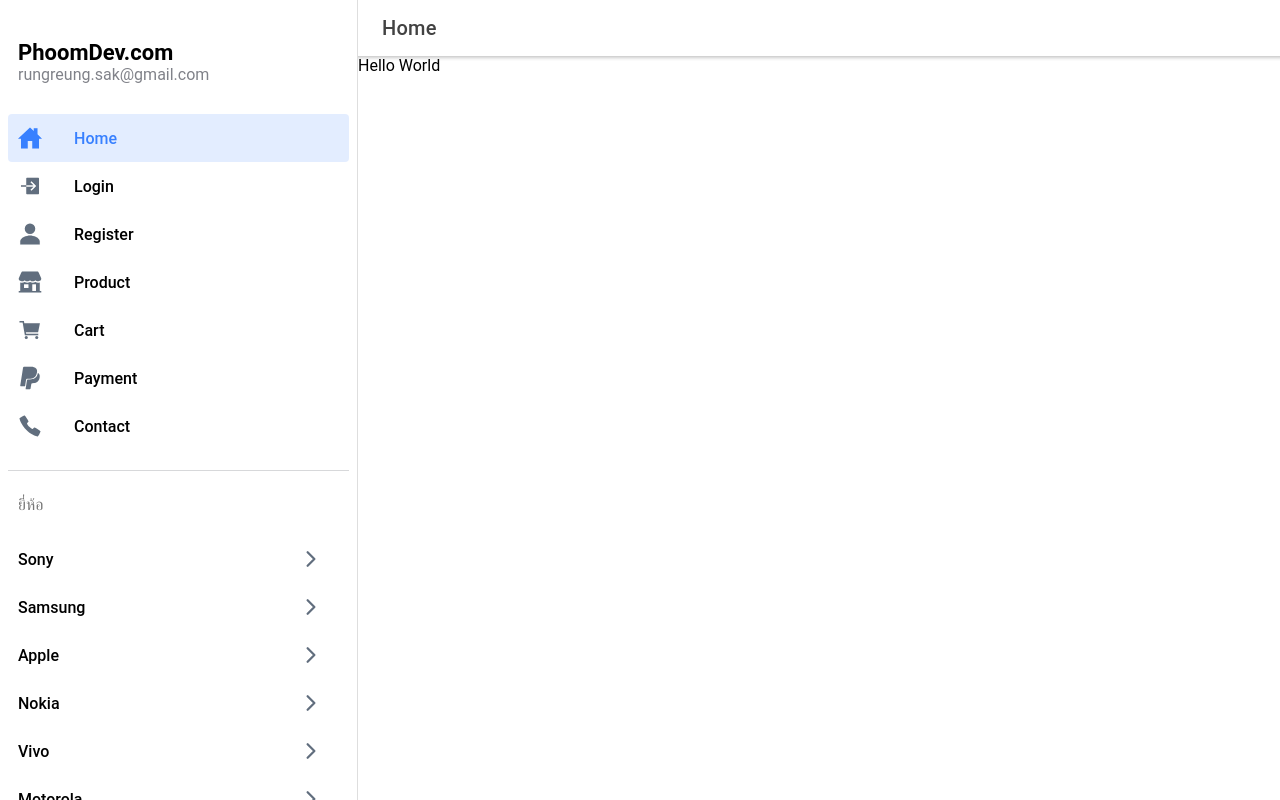
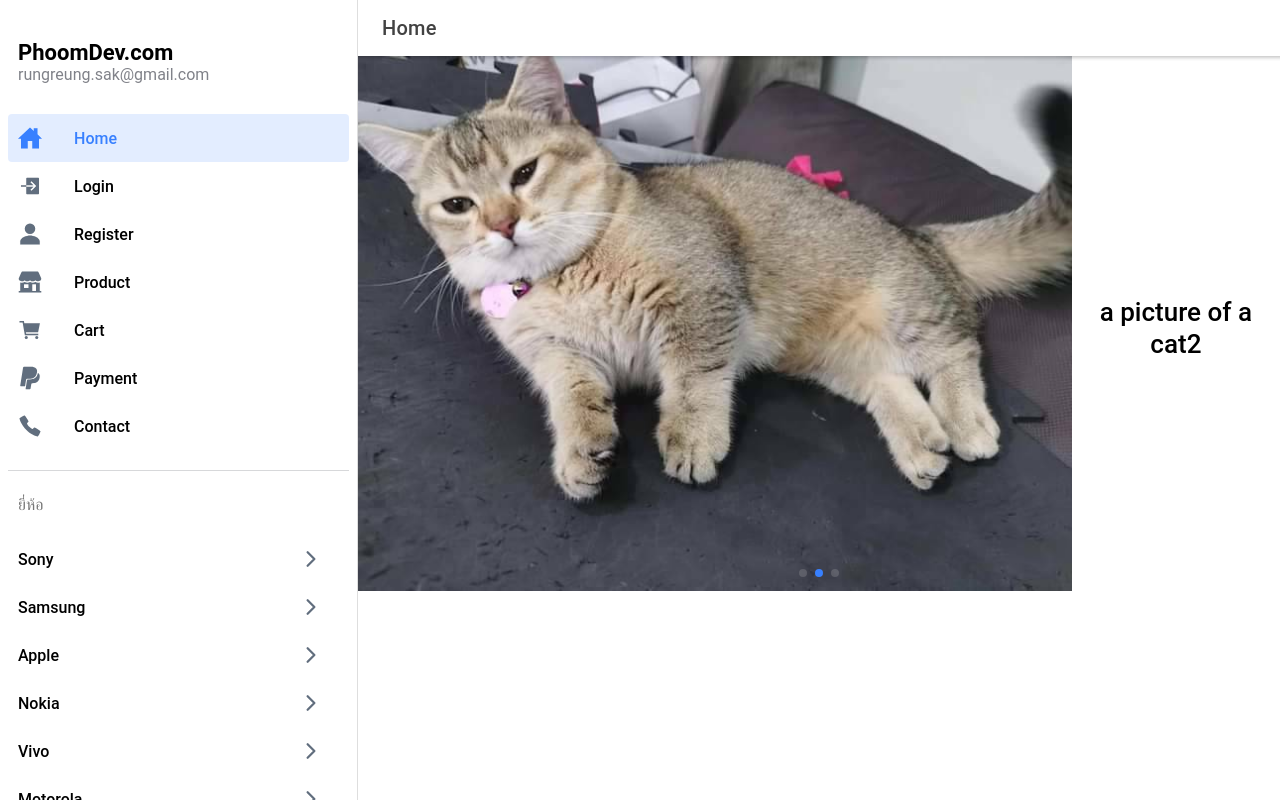
Before and after one commit to rungreung/ion-phoom, a React (Create React App) app: page /home in a window 1280 px wide. Built offline with nearby package versions, Linux system fonts and the light colour scheme.

Commit message:
add sildes

```diff
--- /dev/null
+++ b/src/components/Slides.tsx
@@ -0,0 +1,33 @@
+import React from "react";
+import { IonSlides, IonSlide, IonContent, IonImg } from "@ionic/react";
+
+// Optional parameters to pass to the swiper instance.
+// See http://idangero.us/swiper/api/ for valid options.
+type Item = {
+  src: string;
+  text: string;
+};
+
+const items: Item[] = [
+  { src: "./images/cat1.jpg", text: "a picture of a cat1" },
+  { src: "./images/cat1.jpg", text: "a picture of a cat2" },
+  { src: "./images/cat1.jpg", text: "a picture of a cat3" },
+];
+
+const slideOpts = {
+  initialSlide: 1,
+  speed: 400,
+};
+
+export const Slides: React.FC = () => (
+  <IonContent>
+    <IonSlides pager={true} options={slideOpts}>
+      {items.map((image, i) => (
+        <IonSlide>
+          <IonImg src={image.src} />
+          <h1>{image.text}</h1>
+        </IonSlide>
+      ))}
+    </IonSlides>
+  </IonContent>
+);
--- a/src/pages/Home.tsx
+++ b/src/pages/Home.tsx
@@ -8,6 +8,7 @@ import {
   IonToolbar,
 } from "@ionic/react";
 import React from "react";
+import { Slides } from "../../src/components/Slides";
 import "./Page.css";
 
 const Home: React.FC = () => {
@@ -21,8 +22,9 @@ const Home: React.FC = () => {
           <IonTitle>Home</IonTitle>
         </IonToolbar>
       </IonHeader>
+      <Slides />
 
-      <IonContent fullscreen>Hello World</IonContent>
+      {/* <IonContent fullscreen>Hello World</IonContent> */}
     </IonPage>
   );
 };
--- a/src/pages/Product.tsx
+++ b/src/pages/Product.tsx
@@ -41,7 +41,7 @@ const porsducts: prodouct[] = [
     title: "RAM",
     price: 200,
     stock: 3000,
-    imge: "",
+    imge: "./images/cat1.jpg",
     description: "หน่วยประมาลผล",
   },
 ];
```
